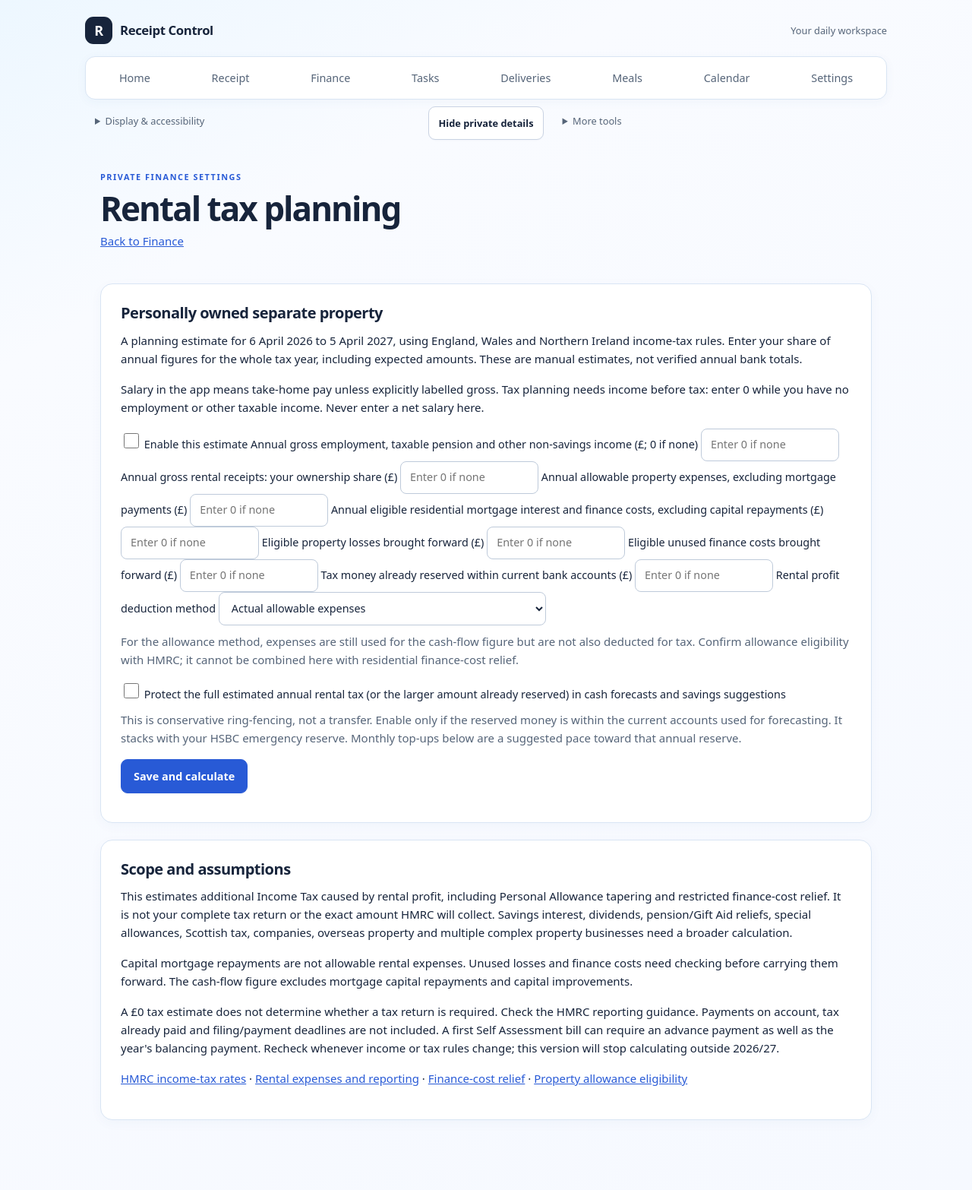
After one commit to JoesThomas/ThermalReceiptPrinterDailyTasks, a Flask app: page /finance/tax in a window 1280 px wide. The commit adds this page. Shown: the whole page at 76% size. Run offline with Flask 3, Linux system fonts and the light colour scheme; the visitor is signed in with stand-in values (Sample User, id 1); parts of the project's set-up code (start-up, migrations or seed data) failed here and were passed over.

Commit message:
Add private rental income tax planning and optional protected tax reserve

```diff
--- a/finance/salary_plan.py
+++ b/finance/salary_plan.py
@@ -11,9 +11,11 @@ def reserves(settings):
     target=max(Decimal(0),money(settings.get('physical_cash_target'),Decimal(0)))
     held=money(settings.get('physical_cash_held'))
     gap=max(Decimal(0),target-(held or Decimal(0)))
+    from finance.rental_tax import protected_reserve
+    tax_reserve = protected_reserve()
     general=max(Decimal(0),money(settings.get('emergency_buffer'),Decimal(0)))
     return {'bank':bank,'target':target,'held':held,'gap':gap,'date':day(settings.get('physical_cash_date')),
-            'buffer':max(bank,general)+gap,'percent':min(Decimal(100),(held or Decimal(0))/target*100) if target else None}
+            'tax_reserve':tax_reserve,'buffer':max(bank,general)+gap+tax_reserve,'percent':min(Decimal(100),(held or Decimal(0))/target*100) if target else None}
 
 
 def build(salary,transactions,balances,projection,settings,goals,today):
--- a/web_control/app.py
+++ b/web_control/app.py
@@ -1524,5 +1524,8 @@ register_explanations(app, login_required)
 from web_control.undo import register as register_undo
 register_undo(app, login_required)
 
+from web_control.tax_tools import register as register_tax_tools
+register_tax_tools(app, login_required)
+
 if __name__ == "__main__":
     app.run(host="127.0.0.1", port=5000, debug=False)
--- a/web_control/private_backup.py
+++ b/web_control/private_backup.py
@@ -6,7 +6,7 @@ import secrets
 from datetime import datetime, timezone
 from pathlib import Path
 MAX_BYTES = 900_000
-OBJECT_FILES = {'finance_explanations.json','lifestyle.json','transaction_sources.json','finance_planning.json','bank_account_selection.json','calendar_location_overrides.json','receipt_recovery.json','savings_goals.json', 'bin_collections.json', 'daily_lists.json', 'premium_bonds.json', 'receipt_settings.json', 'subscriptions.json', 'savings.json',
+OBJECT_FILES = {'rental_tax.json','finance_explanations.json','lifestyle.json','transaction_sources.json','finance_planning.json','bank_account_selection.json','calendar_location_overrides.json','receipt_recovery.json','savings_goals.json', 'bin_collections.json', 'daily_lists.json', 'premium_bonds.json', 'receipt_settings.json', 'subscriptions.json', 'savings.json',
                 'investments.json', 'finance_settings.json', 'finance_categories.json',
                 'food_shop_override.json', 'tesco_progress.json', 'meals_eaten.json'}
 LIST_FILES = {'finance_monthly_snapshots.json','routines.json', 'future_tasks.json', 'wealth_history.json'}
@@ -34,6 +34,9 @@ def _amount(value):
 
 def _validate_file(name, content):
     from datetime import date
+    if name == 'rental_tax.json':
+        from finance.rental_tax import validate as validate_tax
+        validate_tax(content)
     if name == 'transaction_sources.json':
         from finance.transaction_sources import validate as validate_sources
         validate_sources(content)
--- a/web_control/templates/finance_review.html
+++ b/web_control/templates/finance_review.html
@@ -32,6 +32,7 @@
                 {% for message in messages %}<p class="flash" role="status">{{ message }}</p>{% endfor %}
             {% endwith %}
             {% include 'renewal_reminders.html' %}
+            {% include 'rental_tax_summary.html' %}
             {% if has_uncertain_payments %}
                 <a class="button" href="{{ url_for('finance_reconciliation') }}">Review uncertain payments</a>
             {% endif %}
@@ -39,7 +40,7 @@
                 {% if not error %}
                     <a href="#finance-overview">Overview</a><a href="#finance-activity">Income & spending</a><a href="#finance-bills">Bills & repayments</a><a href="#finance-forecast">Cash runway</a>
                 {% endif %}
-                <a href="#finance-savings">Savings</a><a href="{{ url_for('finance_planning_page') }}">Private plans</a>
+                <a href="/finance/tax">Rental tax planning</a><a href="#finance-savings">Savings</a><a href="{{ url_for('finance_planning_page') }}">Private plans</a>
             </nav>
             {% if error %}
                 <section id="finance-overview" class="helper" role="status">
--- /dev/null
+++ b/web_control/templates/rental_tax.html
@@ -0,0 +1,99 @@
+<!DOCTYPE html>
+<html lang="en">
+    <head>
+        <meta charset="utf-8">
+        <meta name="viewport" content="width=device-width,initial-scale=1">
+        <title>Rental tax planning · Receipt Control</title>
+        <link rel="stylesheet"
+              href="{{ url_for('static',filename='control.css') }}">
+        <link rel="stylesheet" href="{{ url_for('static',filename='theme.css') }}">
+    </head>
+    <body>
+        {% include 'navigation.html' %}
+        <main id="main-content">
+            <header>
+                <p class="eyebrow">Private finance settings</p>
+                <h1>Rental tax planning</h1>
+                <a href="{{ url_for('finance_review') }}">Back to Finance</a>
+            </header>
+            {% with messages=get_flashed_messages() %}
+                {% for message in messages %}<p class="flash" role="status">{{ message }}</p>{% endfor %}
+            {% endwith %}
+            {% if tax_error %}<p class="helper" role="alert">{{ tax_error }}</p>{% endif %}
+            <section>
+                <h2>Personally owned separate property</h2>
+                <p>
+                    A planning estimate for 6 April 2026 to 5 April 2027, using England, Wales and Northern Ireland income-tax rules. Enter your share of annual figures for the whole tax year, including expected amounts. These are manual estimates, not verified annual bank totals.
+                </p>
+                <p>
+                    Salary in the app means take-home pay unless explicitly labelled gross. Tax planning needs income before tax: enter 0 while you have no employment or other taxable income. Never enter a net salary here.
+                </p>
+                <form method="post" action="{{ url_for('rental_tax_save') }}">
+                    <input type="hidden" name="csrf_token" value="{{ csrf_token() }}">
+                    <input type="hidden" name="year" value="2026/27">
+                    <input type="hidden" name="region" value="England/Wales/NI">
+                    <label>
+                        <input type="checkbox"
+                               name="enabled"
+                               {% if tax_settings.enabled %}checked{% endif %}>
+                        Enable this estimate
+                    </label>
+                    {% for key, label in [('other_income','Annual gross employment, taxable pension and other non-savings income (£; 0 if none)'),('rent','Annual gross rental receipts: your ownership share (£)'),('expenses','Annual allowable property expenses, excluding mortgage payments (£)'),('interest','Annual eligible residential mortgage interest and finance costs, excluding capital repayments (£)'),('losses','Eligible property losses brought forward (£)'),('finance_carried','Eligible unused finance costs brought forward (£)'),('reserved','Tax money already reserved within current bank accounts (£)')] %}
+                        <label>
+                            {{ label }}
+                            <input name="{{ key }}"
+                                   type="number"
+                                   min="0"
+                                   max="100000000"
+                                   step="0.01"
+                                   value="{{ tax_settings[key] }}"
+                                   placeholder="Enter 0 if none">
+                        </label>
+                    {% endfor %}
+                    <label>
+                        Rental profit deduction method
+                        <select name="method">
+                            <option value="expenses"
+                                    {% if tax_settings.method == 'expenses' %}selected{% endif %}>
+                                Actual allowable expenses
+                            </option>
+                            <option value="allowance"
+                                    {% if tax_settings.method == 'allowance' %}selected{% endif %}>
+                                £1,000 property allowance instead of expenses, if eligible
+                            </option>
+                        </select>
+                    </label>
+                    <p class="muted">
+                        For the allowance method, expenses are still used for the cash-flow figure but are not also deducted for tax. Confirm allowance eligibility with HMRC; it cannot be combined here with residential finance-cost relief.
+                    </p>
+                    <label>
+                        <input name="protect"
+                               type="checkbox"
+                               {% if tax_settings.protect %}checked{% endif %}>
+                        Protect the full estimated annual rental tax (or the larger amount already reserved) in cash forecasts and savings suggestions
+                    </label>
+                    <p class="muted">
+                        This is conservative ring-fencing, not a transfer. Enable only if the reserved money is within the current accounts used for forecasting. It stacks with your HSBC emergency reserve. Monthly top-ups below are a suggested pace toward that annual reserve.
+                    </p>
+                    <button class="primary">Save and calculate</button>
+                </form>
+            </section>
+            {% include 'rental_tax_summary.html' %}
+            <section>
+                <h2>Scope and assumptions</h2>
+                <p>
+                    This estimates additional Income Tax caused by rental profit, including Personal Allowance tapering and restricted finance-cost relief. It is not your complete tax return or the exact amount HMRC will collect. Savings interest, dividends, pension/Gift Aid reliefs, special allowances, Scottish tax, companies, overseas property and multiple complex property businesses need a broader calculation.
+                </p>
+                <p>
+                    Capital mortgage repayments are not allowable rental expenses. Unused losses and finance costs need checking before carrying them forward. The cash-flow figure excludes mortgage capital repayments and capital improvements.
+                </p>
+                <p>
+                    A £0 tax estimate does not determine whether a tax return is required. Check the HMRC reporting guidance. Payments on account, tax already paid and filing/payment deadlines are not included. A first Self Assessment bill can require an advance payment as well as the year's balancing payment. Recheck whenever income or tax rules change; this version will stop calculating outside 2026/27.
+                </p>
+                <p>
+                    <a href="https://www.gov.uk/income-tax-rates">HMRC income-tax rates</a> · <a href="https://www.gov.uk/renting-out-a-property/paying-tax">Rental expenses and reporting</a> · <a href="https://www.gov.uk/guidance/changes-to-tax-relief-for-residential-landlords-how-its-worked-out-including-case-studies">Finance-cost relief</a> · <a href="https://www.gov.uk/guidance/tax-free-allowances-on-property-and-trading-income">Property allowance eligibility</a>
+                </p>
+            </section>
+        </main>
+    </body>
+</html>
--- /dev/null
+++ b/web_control/templates/rental_tax_summary.html
@@ -0,0 +1,29 @@
+{% if rental_tax %}
+    <details class="section-disclosure" open>
+        <summary>Rental tax estimate · 2026/27</summary>
+        <section>
+            <h2>Rental income and tax reserve</h2>
+            <div class="finance-metrics">
+                <article><span>Annual rental profit for tax</span><strong>£{{ '%.2f'|format(rental_tax.profit) }}</strong></article>
+                <article><span>Estimated additional rental tax</span><strong>£{{ '%.2f'|format(rental_tax.tax) }}</strong></article>
+                <article><span>Already reserved</span><strong>£{{ '%.2f'|format(rental_tax.reserved) }}</strong></article>
+                <article><span>Suggested monthly tax top-up</span><strong>£{{ '%.2f'|format(rental_tax.monthly) }}</strong><small>{{ rental_tax.months }} tax-month slots remaining</small></article>
+            </div>
+            <p>
+                Reserve still to build: £{{ '%.2f'|format(rental_tax.gap) }}. Finance-cost tax reduction: £{{ '%.2f'|format(rental_tax.relief) }}.
+            </p>
+            <p>
+                Annual rental cash after entered expenses, current interest and estimated tax: £{{ '%.2f'|format(rental_tax.cash_after_tax_interest) }} (before mortgage capital repayments).
+            </p>
+            {% if rental_tax.unused_losses or rental_tax.unused_finance %}
+                <p class="helper">
+                    Potential unused losses: £{{ '%.2f'|format(rental_tax.unused_losses) }}; finance costs: £{{ '%.2f'|format(rental_tax.unused_finance) }}. Confirm carry-forward treatment before next year's return.
+                </p>
+            {% endif %}
+            <p class="muted">
+                {{ 'The annual tax reserve is protected in cash forecasts and savings suggestions.' if rental_tax.protect else 'This is an information-only estimate. Enable reserve protection in tax settings to exclude it from spending and savings suggestions.' }} Manual full-year assumptions; not a verified tax bill.
+            </p>
+            <a href="/finance/tax">Edit private tax settings and see assumptions</a>
+        </section>
+    </details>
+{% endif %}
--- a/web_control/templates/salary_plan.html
+++ b/web_control/templates/salary_plan.html
@@ -23,6 +23,11 @@
                         · £{{ '%.2f'|format(salary_plan.reserve.hsbc_gap) }} below target
                     {% endif %}
                     .
+                </p>
+            {% endif %}
+            {% if salary_plan.reserve.tax_reserve %}
+                <p>
+                    Protected rental-tax reserve: £{{ '%.2f'|format(salary_plan.reserve.tax_reserve) }}. This is excluded from money available to allocate, spend or save.
                 </p>
             {% endif %}
             <h3>Extra money available before payday</h3>
```
Also changed, not shown: finance/receipt.py (+18 -0 lines), finance/rental_tax.py (added, +81 -0 lines), tests/test_rental_tax.py (added, +83 -0 lines), tools/browser_smoke.cjs (+11 -2 lines), web_control/tax_tools.py (added, +31 -0 lines), README.md, 1 other file.
